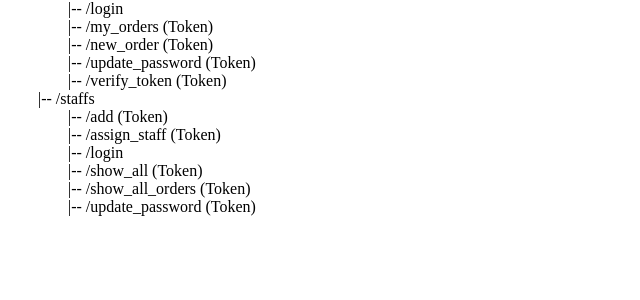
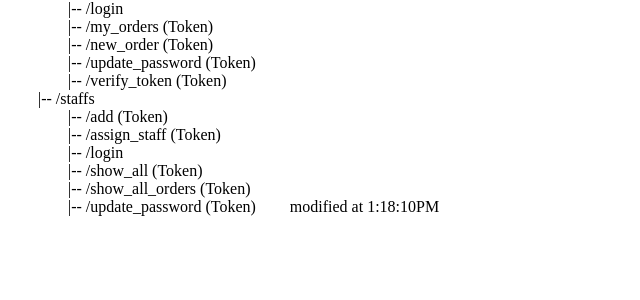
Before and after one commit to joetamsf/honproject, a Django app: page / in a window 1280 px wide. Shown: the part 197-497 px from the top of the page, without its empty margins (0-640 px from the left). Run offline with Django 3.2, Linux system fonts and the light colour scheme.

Commit message:
add new content

```diff
--- a/app/main_index/templates/index.html
+++ b/app/main_index/templates/index.html
@@ -36,7 +36,7 @@
 |-- /show_all   (Token)<br />
 |-- /show_all_orders    (Token)<br />
 |-- /update_password    (Token)<br /></span>
-<span class="tab"></span><br />
+<span class="tab">modified at 1:18:10PM</span><br />
 </p>
 
 </body>
```
